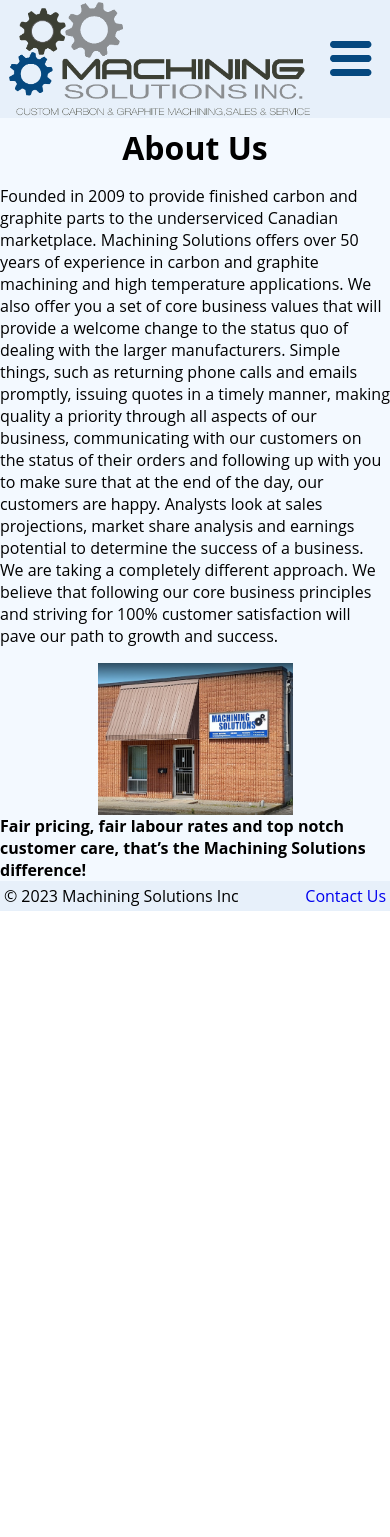
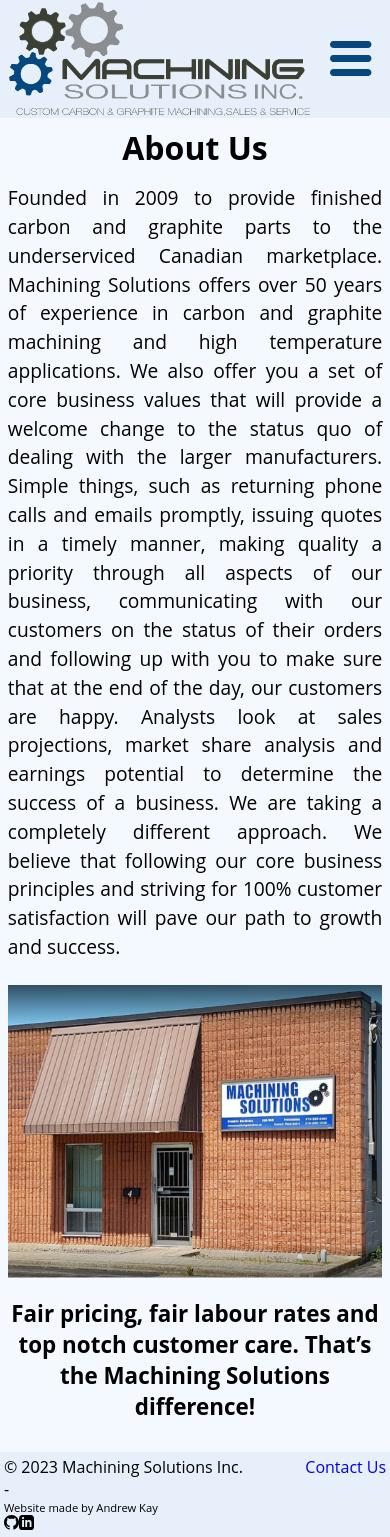
Before and after one commit to andrewkay6/machining-solutions, a React (Create React App) app: page /about in a window 390 px wide. Before the commit the page ends 911 px from the top, so only its background shows below. Built offline with nearby package versions, Linux system fonts and the light colour scheme; a web font is replaced by a local one.

Commit message:
Added my information to the website header and improved the design of the home and about pages

```diff
--- a/src/AboutPage.tsx
+++ b/src/AboutPage.tsx
@@ -14,8 +14,9 @@
       <div className="pageTitle">
         About Us
       </div>
-
-      <p >Founded
+      <div className="imageAndTextContainer">
+        <div className="pageParagraph" style={{fontSize:"120%"}}>
+          Founded
           in 2009 to provide finished carbon and graphite parts to the underserviced
           Canadian marketplace. Machining Solutions offers over 50 years of experience
           in carbon and graphite machining and high temperature applications. We
@@ -29,16 +30,22 @@
           analysis and earnings potential to determine the success of a business.
           We are taking a completely different approach. We believe that following
           our core business principles and striving for 100% customer satisfaction
-        will pave our path to growth and success.<br/>
-        </p>
-
-        <div style={{display: "flex", justifyContent: "center"}}>
-                    <img src={facilityPicture} alt="Faculty" width="50%" height="auto"/>
+          will pave our path to growth and success.<br />
+        </div>
+        <div className="imageContainer">
+          <img src={facilityPicture} alt="Faculty" style={{minHeight:"100%"}}/>
         </div>
 
-      <strong>Fair
-        pricing, fair labour rates and top notch customer care, that’s the
-        Machining Solutions difference!</strong><br/>
+      </div>
+
+
+
+      <div className="pageSubtitle">
+        Fair pricing, fair labour rates and top notch customer care. That’s the
+        Machining Solutions difference!
+      </div>
+
+      <br />
     </motion.div>
 
 
--- a/src/App.css
+++ b/src/App.css
@@ -34,7 +34,7 @@
   justify-content: space-between;
   align-items: center;
   box-sizing: border-box;
-  position: sticky ;
+  position: sticky;
   top: 0;
   /* This prevents some issues with the arrows in the products page */
   z-index: 1;
@@ -153,6 +153,7 @@
   box-sizing: border-box;
   margin-top: auto;
   padding: 1%;
+  flex-wrap: wrap;
 }
 .dropdown {
   width: 100%;
@@ -232,11 +233,19 @@
   width: 100%;
 }
 .pageSubtitle{
-  font-size: 150%;
+  font-size: 140%;
   font-weight: bold;
   text-align: center;
   margin-bottom: 2%;
   width: 100%;
+}
+.pageParagraph{
+  padding-left: 1%;
+  padding-right: 1%;
+  font-size: 100%;
+  text-align: justify;
+  width: 100%;
+  box-sizing: border-box;
 }
 
 .productsContainer {
@@ -442,6 +451,10 @@
   transform: translateY(20px);
   transition: opacity 500ms, transform 500ms;
 }
+.heroContainer{
+  margin-bottom: 2%;
+  box-sizing: border-box;
+}
 .heroImageContainer {
   position: relative;
   width: 100%;
@@ -469,7 +482,124 @@
   justify-content: center;
   align-items: center;
   font-weight: bold;
+  text-align: center;
   color: white;
   text-shadow: 2px 2px 4px #000000;
-  font-size: 400%;
+  font-size: 300%;
 }
+
+@media screen and (max-width: 980px) {
+  .heroTextContainer {
+    font-size: 200%;
+  }
+}
+@media screen and (max-width: 680px) {
+  .heroTextContainer {
+    font-size: 150%;
+  }
+}
+@media screen and (max-width: 410px) {
+  .heroTextContainer {
+    font-size: 120%;
+  }
+}
+@media screen and (max-width: 270px) {
+  .heroTextContainer {
+    font-size: 80%;
+  }
+}
+
+.heroButton {
+  all: unset;
+  background-color: rgba(0, 0, 0, 0.158);
+  color: rgb(255, 255, 255);
+  padding: 0.5%;
+  text-align: center;
+  text-decoration: none;
+  display: inline-block;
+  font-size: 80%;
+  margin: 2%;
+  border-radius: 5px;
+  box-sizing: border-box;
+  cursor: pointer;
+  text-shadow: none;
+  font-weight: normal;
+  /* box-shadow: 2px 2px 4px #000000; */
+}
+.heroButton:hover {
+  background-color: rgba(0, 0, 0, 0.267);
+  border-radius: 5px;
+  box-sizing: border-box;
+  cursor: pointer;
+}
+
+@media screen and (max-width: 768px) {
+  .heroButton {
+    display: none;
+  }
+}
+.creditSection{
+  font-size: 70%;
+}
+.clickableSVG {
+  max-height: 15px;
+  width: auto;
+}
+.clickableSVG:hover {
+  cursor: pointer;
+}
+
+.flexBreak {
+  flex-basis: 100%;
+}
+.imageAndTextContainer {
+  display: flex;
+  flex-direction: row;
+  max-width: 100%;
+  justify-content: center;
+  align-items: center;
+  /* overflow: hidden; */
+
+}
+
+.imageAndTextContainer img {
+  max-width: 100%;
+  max-height: 100%;
+  object-fit: contain;
+  padding-top: 2%;
+  padding-bottom: 2%;
+  border-radius: 5px;
+
+}
+.imageAndTextContainer > .pageParagraph {
+  padding: 2%;
+  box-sizing: border-box;
+  font-size: 100%;
+  text-align: justify;
+  justify-content: center;
+  align-items: center;
+  text-justify: inter-word;
+  line-height: 1.5;
+  font-weight: normal;
+  color: var(--textColor);
+  background-color: var(--backgroundColor);
+  border-radius: 5px;
+  /* box-shadow: 2px 2px 4px #000000; */
+
+  height: 100%;
+
+
+}
+.imageAndTextContainer > * {
+  width: 50%;
+  box-sizing: border-box;
+  padding: 2%;
+}
+@media screen and (max-width: 1024px) {
+  .imageAndTextContainer {
+    flex-direction: column;
+  }
+  .imageAndTextContainer > * {
+    width: 100%;
+  }
+}
--- a/src/App.tsx
+++ b/src/App.tsx
@@ -27,6 +27,10 @@
       window.removeEventListener('resize', handleResize);
     };
   }, []);
+
+  useEffect(() => {
+    window.scrollTo(0, 0);
+  }, [pageState]);
 
   useEffect(() => {
     if (isMenuOpen) {
@@ -64,7 +68,7 @@
         />
 
         <div className={appContentClassName}>
-          <AnimatedRoutes/>
+          <AnimatedRoutes setPageState={setPageState}/>
         </div>
 
         <Footer className={footerClassName} />
--- a/src/Footer.tsx
+++ b/src/Footer.tsx
@@ -1,30 +1,37 @@
 import { Link } from "react-router-dom";
-
+import WebsiteCredits from "./WebsiteCredits";
 interface Props {
     className: string;
 }
 
 
-const Footer = ({className} : Props) => {
+const Footer = ({ className }: Props) => {
 
     const currentYear = new Date().getFullYear();
 
     return (
         <div className={className}>
             <div className="footerText">
-                © {currentYear} Machining Solutions Inc
+                © {currentYear} Machining Solutions Inc.
+
             </div>
+
+
             <div className="footerContactContainer">
                 <Link
-                to={"/contact"}
-                className="footerContactText"
+                    to={"/contact"}
+                    className="footerContactText"
                 >
                     Contact Us
                 </Link>
 
             </div>
+            <div className="flexBreak" />
+            -
+            <div className="flexBreak" />
+            <WebsiteCredits />
         </div>
     );
-    };
+};
 
 export default Footer;
--- /dev/null
+++ b/src/WebsiteCredits.tsx
@@ -0,0 +1,37 @@
+import { ReactComponent as GithubLogo } from './images/github.svg'
+import {ReactComponent as LinkedInLogo} from './images/linkedin.svg'
+
+const WebsiteCredits = () => {
+    const githubUrl = 'https://github.com/andrewkay6';
+    const linkedInUrl = 'https://www.linkedin.com/in/andrew-kay-655344211/';
+    const handleGithubClick = () => {
+        openInNewTab(githubUrl);
+    };
+    const handleLinkedInClick = () => {
+        openInNewTab(linkedInUrl);
+    };
+    const openInNewTab = (url: string) => {
+        const newWindow = window.open(url, '_blank', 'noopener,noreferrer');
+        if (newWindow) newWindow.opener = null;
+    }
+    return (
+        <div className="creditSection" >
+            <div>
+                Website made by Andrew Kay
+            </div>
+
+            <div>
+                <GithubLogo
+                    className="clickableSVG"
+                    onClick={() => {handleGithubClick()}}
+                />
+                <LinkedInLogo
+                    className="clickableSVG"
+                    onClick={() => {handleLinkedInClick()}}
+                />
+            </div>
+        </div>
+    );
+}
+
+export default WebsiteCredits;
--- a/src/gears.css
+++ /dev/null
@@ -1,173 +0,0 @@
-body{
-    background: #2B2B2B;
-  }
-  body>h1{
-    text-transform: uppercase;
-    text-align: center;
-    color:#F6F6F6;
-    letter-spacing: .12em;
-    border-bottom: 4px solid #fff;
-    display:block;
-    width: auto;
-    max-width: 725px;
-    margin: 0px auto;
-    line-height: 1em;
-    padding-bottom: .25em;
-    margin-top: 1em;
-  }
-  #wrapper{
-      width: 100%;
-      max-width: 725px;
-      margin: 0px auto;
-  }
-  .gears{
-    width:48%;
-    display: inline-block;
-  }
-  .gears:first-child{
-    margin-right: 3%;
-  }
-  .gears-container{
-      width:150px;
-      height: 150px;
-      font-size:24px;
-      position: relative;
-      margin: 0px auto;
-  }
-  .message{
-    text-align: left;
-    letter-spacing: .15em;
-    padding: 40px;
-    line-height: 1.5em;
-    font-size: .75em;
-    background: #F6F6F6;
-    height: 100%;
-  }
-  .message h1{
-    margin-bottom: .25em;
-    text-transform: uppercase;
-    font-weight: bold;
-    font-size: 1rem;
-    border-bottom: 4px solid #DE1B1B;
-  }
-  .gear-rotate{
-      width: 2em;
-      height: 2em;
-    top: 50%;
-    left: 50%;
-    margin-top: -1em;
-    margin-left: -1em;
-      background: rgb(5, 72, 127);
-      position: absolute;
-      border-radius: 1em;
-      -webkit-animation: 1s gear-rotate linear infinite;
-      -moz-animation: 1s gear-rotate linear infinite;
-      animation: 1s gear-rotate linear infinite;
-  }
-  .gear-rotate-left{
-    margin-top: -2.2em;
-    top: 50%;
-    width: 2em;
-      height: 2em;
-      background: rgb(5, 72, 127);
-      position: absolute;
-      border-radius: 1em;
-    -webkit-animation: 1s gear-rotate-left linear infinite;
-    -moz-animation: 1s gear-rotate-left linear infinite;
-    animation: 1s gear-rotate-left linear infinite;
-  }
-
-  .gear-rotate::before, .gear-rotate-left::before {
-      width: 2.8em;
-      height: 2.8em;
-      background:
-      -webkit-linear-gradient(0deg,transparent 39%,rgb(5, 72, 127) 39%,rgb(5, 72, 127) 61%, transparent 61%),
-      -webkit-linear-gradient(60deg,transparent 42%,rgb(5, 72, 127) 42%,rgb(5, 72, 127) 58%, transparent 58%),
-      -webkit-linear-gradient(120deg,transparent 42%,rgb(5, 72, 127) 42%,rgb(5, 72, 127) 58%, transparent 58%);
-      background:
-      -moz-linear-gradient(0deg,transparent 39%,rgb(5, 72, 127) 39%,#47EC19 61%, transparent 61%),
-      -moz-linear-gradient(60deg,transparent 42%,rgb(5, 72, 127) 42%,rgb(5, 72, 127) 58%, transparent 58%),
-      -moz-linear-gradient(120deg,transparent 42%,rgb(5, 72, 127) 42%,rgb(5, 72, 127) 58%, transparent 58%);
-      background:
-      -o-linear-gradient(0deg,transparent 39%,rgb(5, 72, 127) 39%,rgb(5, 72, 127) 61%, transparent 61%),
-      -o-linear-gradient(60deg,transparent 42%,rgb(5, 72, 127) 42%,rgb(5, 72, 127) 58%, transparent 58%),
-      -o-linear-gradient(120deg,transparent 42%,#47EC19 42%,rgb(5, 72, 127) 58%, transparent 58%);
-      background: -ms-linear-gradient(0deg,transparent 39%,rgb(5, 72, 127) 39%,rgb(5, 72, 127) 61%, transparent 61%),-ms-linear-gradient(60deg,transparent 42%,rgb(5, 72, 127) 42%,rgb(5, 72, 127) 58%, transparent 58%),-ms-linear-gradient(120deg,transparent 42%,rgb(5, 72, 127) 42%,rgb(5, 72, 127) 58%, transparent 58%);
-      background:
-        linear-gradient(0deg,transparent 39%,rgb(5, 72, 127) 39%,rgb(5, 72, 127) 61%, transparent 61%),
-      linear-gradient(60deg,transparent 42%,rgb(5, 72, 127) 42%,rgb(5, 72, 127) 58%, transparent 58%),
-      linear-gradient(120deg,transparent 42%,rgb(5, 72, 127) 42%,rgb(5, 72, 127) 58%, transparent 58%);
-      position: absolute;
-      content:"";
-      top: -.4em;
-      left: -.4em;
-      border-radius:1.4em;
-  }
-  .gear-rotate::after, .gear-rotate-left::after {
-      width: 1em;
-      height: 1em;
-      background: #f3f9ff;
-      position: absolute;
-      content:"";
-      top: .5em;
-      left: .5em;
-      border-radius: .5em;
-  }
-
-  /*
-   * Keyframe Animations
-   */
-
-  @-webkit-keyframes gear-rotate {
-    0% {
-      -webkit-transform: rotate(0deg);
-    }
-    100% {
-      -webkit-transform: rotate(-180deg);
-    }
-  }
-
-  @-moz-keyframes gear-rotate {
-    0% {
-      transform: rotate(0deg);
-    }
-    100% {
-      transform: rotate(-180deg);
-    }
-  }
-
-  @keyframes gear-rotate {
-    0% {
-      transform: rotate(0deg);
-    }
-    100% {
-      transform: rotate(-180deg);
-    }
-  }
-
-  @-webkit-keyframes gear-rotate-left {
-   0% {
-     -webkit-transform: rotate(30deg);
-    }
-    100% {
-      -webkit-transform: rotate(210deg);
-    }
-  }
-
-  @-moz-keyframes gear-rotate-left {
-   0% {
-     -webkit-transform: rotate(30deg);
-    }
-    100% {
-      -webkit-transform: rotate(210deg);
-    }
-  }
-
-  @keyframes gear-rotate-left {
-   0% {
-     -webkit-transform: rotate(30deg);
-    }
-    100% {
-      -webkit-transform: rotate(210deg);
-    }
-  }
```
Also changed, not shown: src/AnimatedRoutes.tsx (+6 -2 lines), src/Gears.tsx (deleted, +0 -11 lines), src/Hero.tsx (+9 -3 lines), src/HomePage.tsx (+35 -27 lines), src/images/github.svg (added), src/images/linkedin.svg (added). Lines whose indentation alone changed are shown as unchanged.
